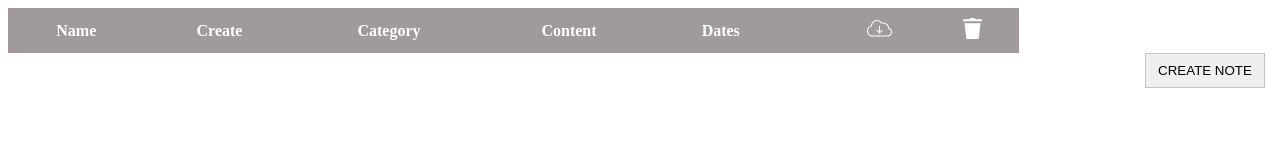
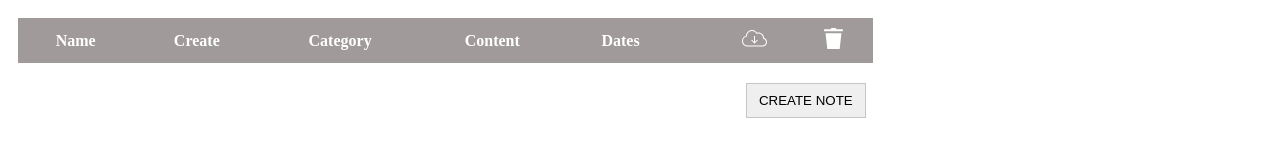
Before and after one commit to AlnRomanova/Radency, a website built with Parcel: page index.html in a window 1280 px wide. Built offline with nearby package versions, Linux system fonts and the light colour scheme.

Commit message:
added dependencies

```diff
--- a/index.css
+++ b/index.css
@@ -1,12 +1,24 @@
-.table-container {
+.container {
   display: flex;
+  flex-direction: column;
+  width: 70%;
 }
 
+.table-container,
+.button-wrapper {
+  padding: 10px;
+  margin-right: 10px;
+
+}
+
+.table-container:last-child {
+  margin-right: 0;
+}
 table {
   text-align: center;
   position: relative;
   border-collapse: collapse;
-  width: 80%;
+  width: 100%;
 }
 
 tr {
--- a/index.html
+++ b/index.html
@@ -23,8 +23,6 @@
               <label for="content">Contend: </label>
               <input type="text" name="content" id="content">
               <br>
-
-
               <button class="submit" type="submit">Submit</button>
         </form>
       <button class="modal__btn-close" data-modal-close>
@@ -36,6 +34,7 @@
       </div>
     </div>
   </div>
+  <div class="container">
   <div class="table-container">
   <table  id="table">
     <thead>
@@ -56,10 +55,11 @@
     </thead>
       <tbody></tbody>
     </table>
-
+  </div>
+  <div class="button-wrapper">
+<button class="btn">Create note</button>
 </div>
-<button class="btn">Create note</button>
-
+</div>
   <script src="./index.js"></script>
 </body>
 </html>
```
Also changed, not shown: package.json (added, +24 -0 lines), 1 other file.
